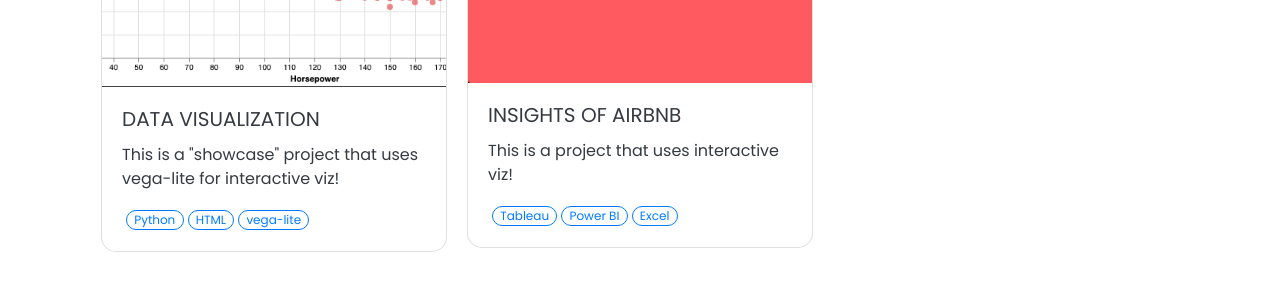
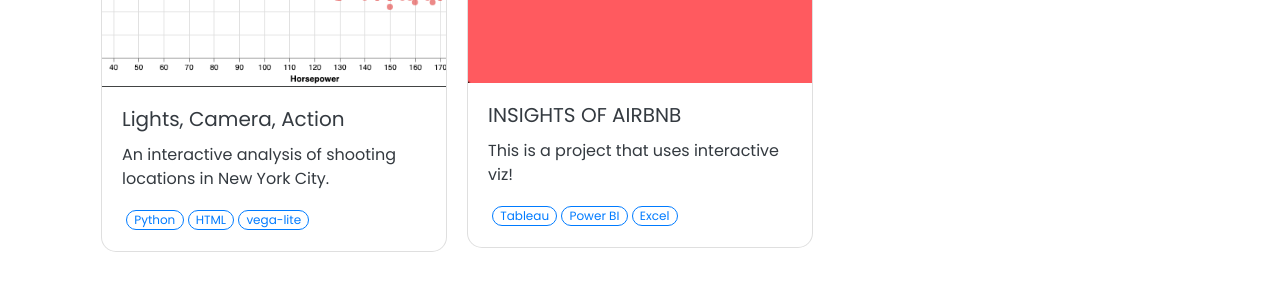
Before and after one commit to sankalpjain63/sankalpjain63.github.io, a Jekyll site: the page built from pages/projects.html, in a window 1280 px wide. Shown: the part 340-640 px from the top of the page. Built offline with Jekyll 4.4.1, drawn with Linux system fonts in a browser that asks for light colours; nearby versions of some CDN libraries; some of the changed lines change nothing that is shown.

Commit message:
Data Visualization.md

```diff
--- a/_projects/Data Visualization.md
+++ b/_projects/Data Visualization.md
@@ -1,8 +1,8 @@
 ---
-name: DATA VISUALIZATION
+name: Lights, Camera, Action
 tools: [Python, HTML, vega-lite]
 image: assets/pngs/cars.png
-description: This is a "showcase" project that uses vega-lite for interactive viz!
+description: An interactive analysis of shooting locations in New York City.
 custom_js:
   - vega.min
   - vega-lite.min
@@ -11,34 +11,37 @@ custom_js:
 ---
 
 
-## Data Visualization
-#### Sankalp Jain
+## Light, Camera, Location aanndd….Action!!
+The art of filmmaking is exciting and challenging. From saying the four (in our case five) magical words to assembling costumes, locations, script, acting, directing and everything that lies in between it takes decades if not years to master. In our analysis today, we will be looking at one aspect mainly the shoot location and some formal permissions and procedures that lie in this realm. Our dataset is collected and maintained by the New York State Department’s Mayor’s Office of Media and Entertainment (MOME). Our dataset is in the public domain and has 10.8 downloads, 13.6K rows, and 14 columns where each row is a film permit giving us information about the location, borough, date and time of the permit, etc. We have created our graphs for both the main as well as the contextual visualizations.
 
-
-##### This assignment displays usage of Python+altair+vegalite to your github repository.
-##### In this Visualization 1 is a generic one and for Visualization 2, we have added a dropdown as an interactivity so that the user can change the city according to their preference.
+##### This project displays the usage of Python+altair+vegalite to your GitHub repository.
+##### In this Visualization 1 is a generic one and for Visualization 2 a dropdown is added for interactivity so that the user can change the city according to their preference.
 
 # Visualization 1
 ##### Using a line chart, visualize the average square footage of buildings constructed from 1800 to 2022
-The goal of this visualization is to examine the changes in the average size of buildings over time, as the reduction of open spaces has resulted in smaller buildings.
-To achieve this, we utilized temporal encoding for the X-axis to map the year values and calculated the average square footage for the Y-axis from the dataframe.
+This visualization aims to examine the changes in the average size of buildings over time, as the reduction of open spaces has resulted in smaller buildings.
+To achieve this, we utilized temporal encoding for the X-axis to map the year values and calculated the average square footage for the Y-axis from the data frame.
 We removed rows with empty values in the year constructed and square footage fields and filtered the data to only include buildings constructed between 1800 and 2022.
 We utilized the ".properties" trait in Altair to encode the width and height of the chart. The original color of the line chart is blue. There is no plot overlap from homework 9.
 <vegachart schema-url="{{ site.baseurl }}/assets/json/Viz1.json" style="width: 100%"></vegachart>
 
 
-
 # Visualization 2
-##### Interactive bar chart shows total building square footage by status for each city in dataset. Users can filter for specific city.
+##### Interactive bar chart shows the total building square footage by status for each city in the dataset. Users can filter for specific cities.
 The objective of this visualization is to gain insight into the utilization of building space in various cities of Illinois, as measured in square footage.
 We utilized ordinal encoding on the X-axis to map building status and calculated the sum of square footage for the chosen city on the Y-axis.
 We discovered an alternative plotting method using Altair's chart function, which allowed us to incorporate interactivity using the ".from_dict" trait (source citation provided).
 However, we encountered difficulty displaying empty building status categories on the X-axis for cities with only one type of building status-related data.
-Additionally, due to Altair's limitations on interactivity for datasets with more than 5000 rows, we created a subset of the original dataframe.
+Additionally, due to Altair's limitations on interactivity for datasets with more than 5000 rows, we created a subset of the original data frame.
 To validate interactivity, we created a pivot table using pandas to confirm the total square footage values for each city and building status type.
 Ultimately, this visualization may be useful to the real estate industry in creating city blueprints. There is no plot overlap from homework 9.
 <vegachart schema-url="{{ site.baseurl }}/assets/json/Viz2.json" style="width: 100%"></vegachart>
 
+# Challenges
+While plotting the graphs and uploading to GitHub we faced numerous challenges as the file size was larger than supported. Hence we have included specific code like alt.data_transformers.enable(‘default’, max_rows=None) and also made use of nbviewer for viewing the data uploaded in Git Hub. This allows us to view data. At the same time working with Altair was challenging as there is minimal support and the library is basic. Interactivity is hard to achieve but it is interesting to work with.
+
+# Conclusion
+Overall, the use of data from the Film Permits dataset has allowed us to build powerful visualizations that make it easier to explore and understand trends in the film industry in New York City.
 
 ## Search The Data & Methods
 
```
